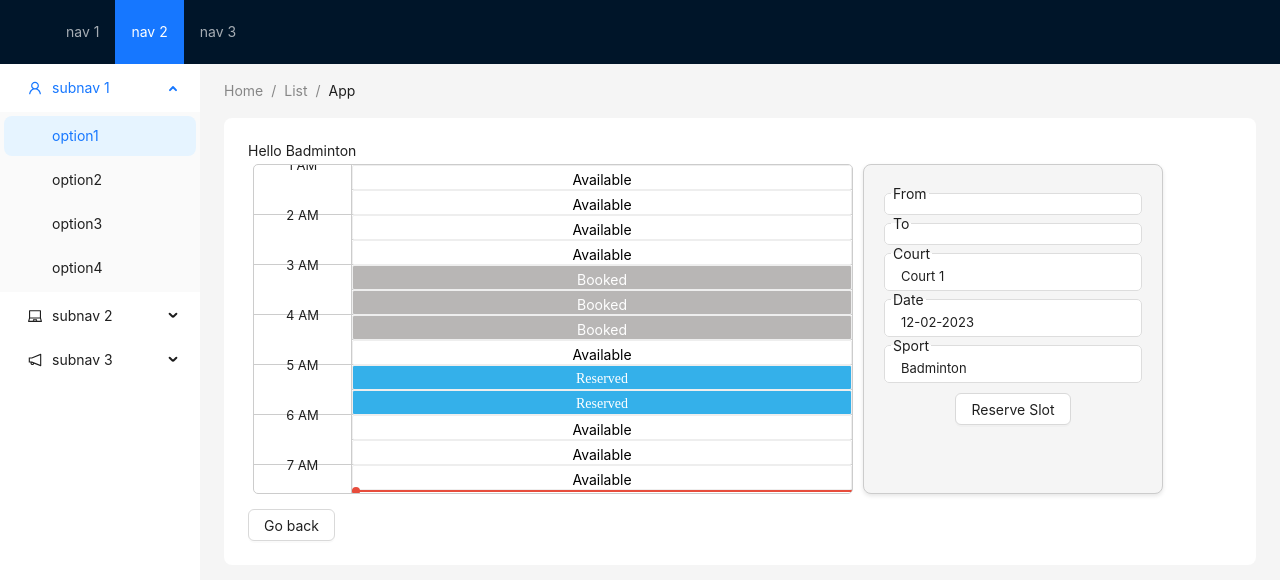
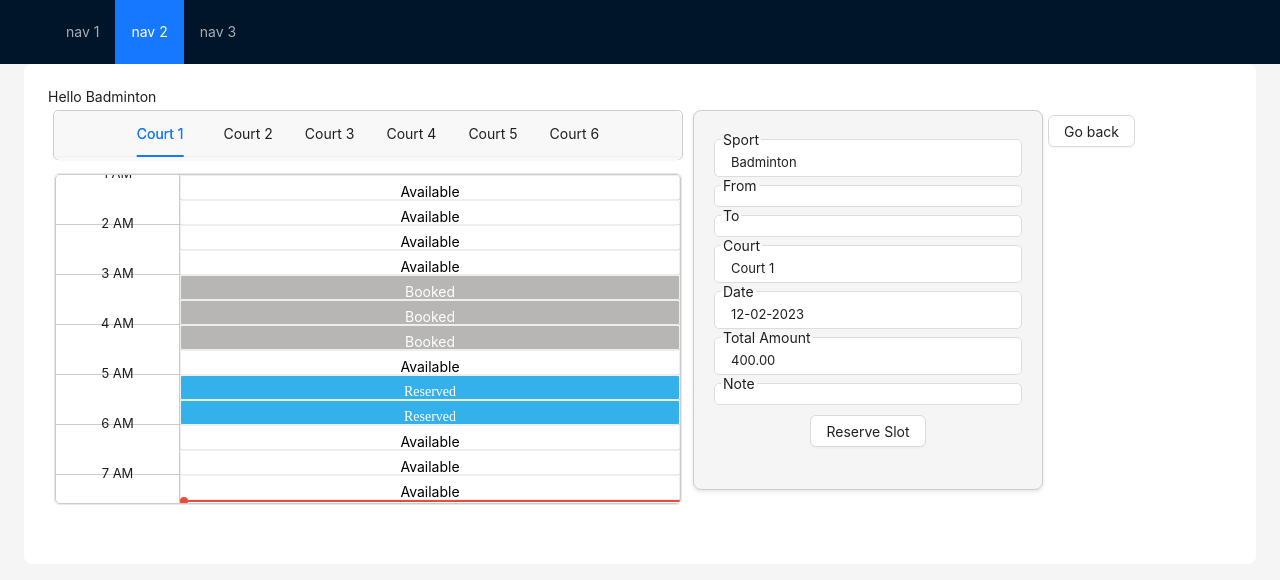
Before and after one commit to codeksm/poc-bookmycourt-react, a React (Create React App) app: page /badminton in a window 1280 px wide. Shown: the top 580 px of the page. Built offline with nearby package versions, Linux system fonts and the light colour scheme.

Commit message:
Dynamic Tabs in badminton page

```diff
--- a/src/App.js
+++ b/src/App.js
@@ -57,29 +57,12 @@ const App = () => {
         />
       </Header>
       <Layout>
-        <Sider
-          width={200}
-          style={{
-            background: colorBgContainer,
-          }}
-        >
-          <Menu
-            mode="inline"
-            defaultSelectedKeys={["1"]}
-            defaultOpenKeys={["sub1"]}
-            style={{
-              height: "100%",
-              borderRight: 0,
-            }}
-            items={items2}
-          />
-        </Sider>
         <Layout
           style={{
             padding: "0 24px 24px",
           }}
         >
-          <Breadcrumb
+          {/* <Breadcrumb
             style={{
               margin: "16px 0",
             }}
@@ -87,13 +70,13 @@ const App = () => {
             <Breadcrumb.Item>Home</Breadcrumb.Item>
             <Breadcrumb.Item>List</Breadcrumb.Item>
             <Breadcrumb.Item>App</Breadcrumb.Item>
-          </Breadcrumb>
+          </Breadcrumb> */}
 
           <Content
             style={{
               padding: 24,
               margin: 0,
-              minHeight: 400,
+              minHeight: 500,
               background: colorBgContainer,
               borderRadius: borderRadiusLG,
             }}
--- a/src/components/Badminton.css
+++ b/src/components/Badminton.css
@@ -1,3 +1,48 @@
-.badminton-body1 {
+.badminton {
   display: flex;
 }
+
+.badminton-courts {
+  margin: 0;
+  width: 630px;
+  height: 50px;
+  border: 1px solid #ccc;
+  border-radius: 5px;
+  margin: 5px;
+}
+
+.ant-tabs {
+  background-color: #f8f8f8;
+  border-radius: 8px;
+  height: 50px;
+  margin: 0;
+}
+
+.ant-tabs-tab {
+  color: #333;
+  border: 1px solid #e8e8e8;
+  background-color: #fff;
+  border-radius: 8px 8px 0 0;
+  margin-right: 0;
+}
+
+.ant-tabs-tab-active {
+  background-color: #1890ff;
+  color: #fff;
+  border-color: #1890ff;
+}
+
+.ant-tabs-ink-bar {
+  background-color: #1890ff;
+}
+
+.ant-tabs-content {
+  /* padding: 16px; */
+  border: 1px solid #e8e8e8;
+  border-radius: 5px;
+}
+
+/* Optional: Add space between tabs for better readability */
+.ant-tabs-tab {
+  margin-right: 8px;
+}
--- a/src/components/Badminton.js
+++ b/src/components/Badminton.js
@@ -6,10 +6,14 @@ import { useState, useEffect } from "react";
 import Scheduler from "./Scheduler";
 import BookingPanel from "./BookingPanel";
 import "./Badminton.css";
+import { Tabs } from "antd";
+
+const { TabPane } = Tabs;
 
 const Badminton = () => {
   const navigate = useNavigate();
   const [selectedSlots, setSelectedSlots] = useState(new Set());
+  const tabData = [1, 2, 3, 4, 5, 6];
 
   useEffect(() => {
     // Update the document title using the browser API
@@ -24,14 +28,24 @@ const Badminton = () => {
   return (
     <>
       <div>Hello Badminton</div>
-      <div className="badminton-body1">
-        <Scheduler
-          selectedKeys={selectedSlots}
-          setSelectedKeys={setSelectedSlots}
-        ></Scheduler>
+      <div className="badminton">
+        <div className="badminton-courts">
+          <Tabs defaultActiveKey="1" centered>
+            {tabData.map((tab, index) => (
+              <TabPane tab={`Court ${index + 1}`} key={index + 1}>
+                <Scheduler
+                  selectedKeys={selectedSlots}
+                  setSelectedKeys={setSelectedSlots}
+                ></Scheduler>
+              </TabPane>
+            ))}
+          </Tabs>
+        </div>
+
         <BookingPanel selectedKeys={selectedSlots}></BookingPanel>
+
+        <Button onClick={onClick}>Go back</Button>
       </div>
-      <Button onClick={onClick}>Go back</Button>
     </>
   );
 };
--- a/src/components/BookingPanel.css
+++ b/src/components/BookingPanel.css
@@ -1,6 +1,6 @@
 .bookingpanel-body {
-  width: 300px;
-  height: 330px;
+  width: 350px;
+  height: 380px;
   background-color: #f5f5f5;
   border: 1px solid #ccc;
   border-radius: 8px;
--- a/src/components/BookingPanel.js
+++ b/src/components/BookingPanel.js
@@ -21,6 +21,11 @@ const BookingPanel = ({ selectedKeys }) => {
 
   return (
     <div className="bookingpanel-body">
+      <fieldset>
+        <legend>Sport</legend>
+        <div className="bookingpanel-sport">Badminton</div>
+      </fieldset>
+
       <fieldset>
         <legend>From</legend>
         {slots.length > 0 && (
@@ -48,8 +53,13 @@ const BookingPanel = ({ selectedKeys }) => {
       </fieldset>
 
       <fieldset>
-        <legend>Sport</legend>
-        <div className="bookingpanel-sport">Badminton</div>
+        <legend>Total Amount</legend>
+        <div className="bookingpanel-amount">400.00</div>
+      </fieldset>
+
+      <fieldset>
+        <legend>Note</legend>
+        <div className="bookingpanel-note"></div>
       </fieldset>
 
       <Button onClick={onClick}>Reserve Slot</Button>
--- a/src/components/Scheduler.css
+++ b/src/components/Scheduler.css
@@ -1,12 +1,12 @@
 /* src/App.css */
 .calendar-scheduler {
   display: flex;
-  width: 600px;
-  height: 330px;
+  top: 0;
+  bottom: 0;
   border: 1px solid #ccc;
   overflow-y: auto;
+  max-height: 330px;
   border-radius: 5px;
-  margin: 5px;
 }
 
 .time-column {
```
